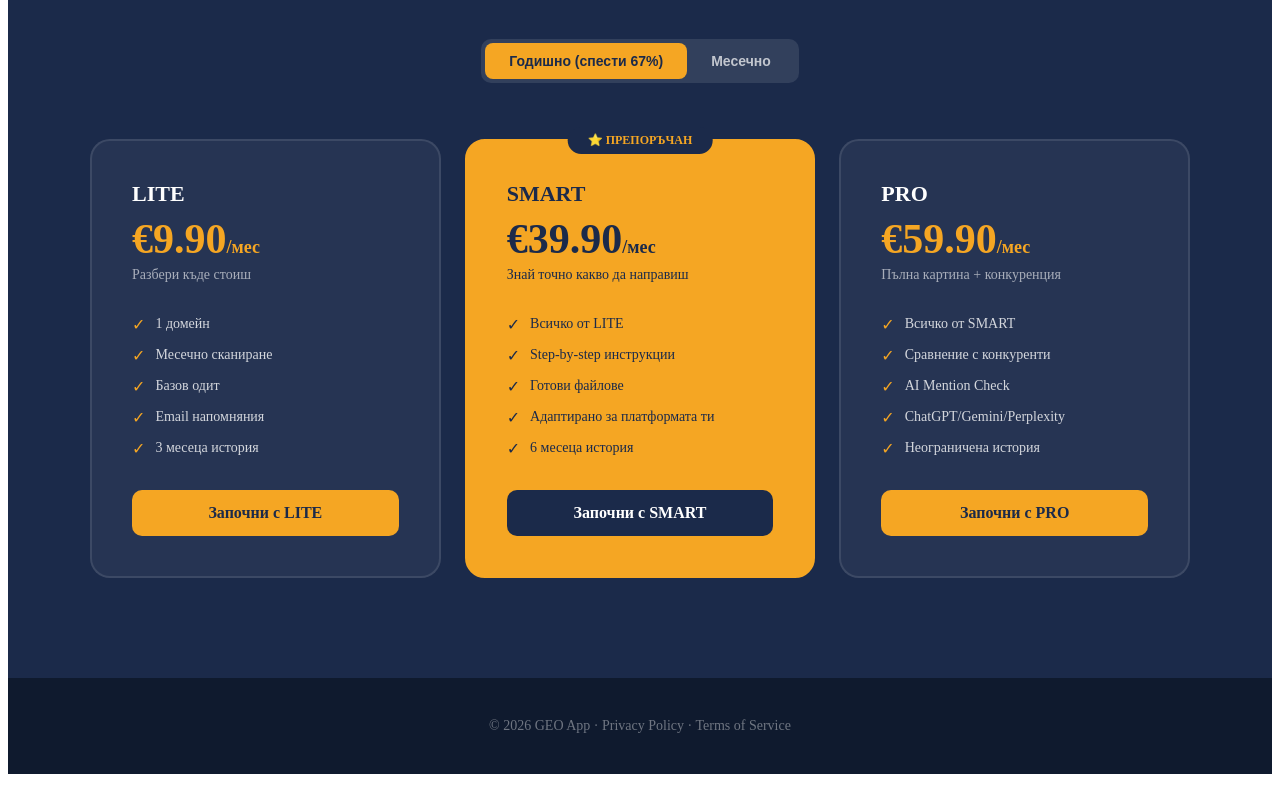
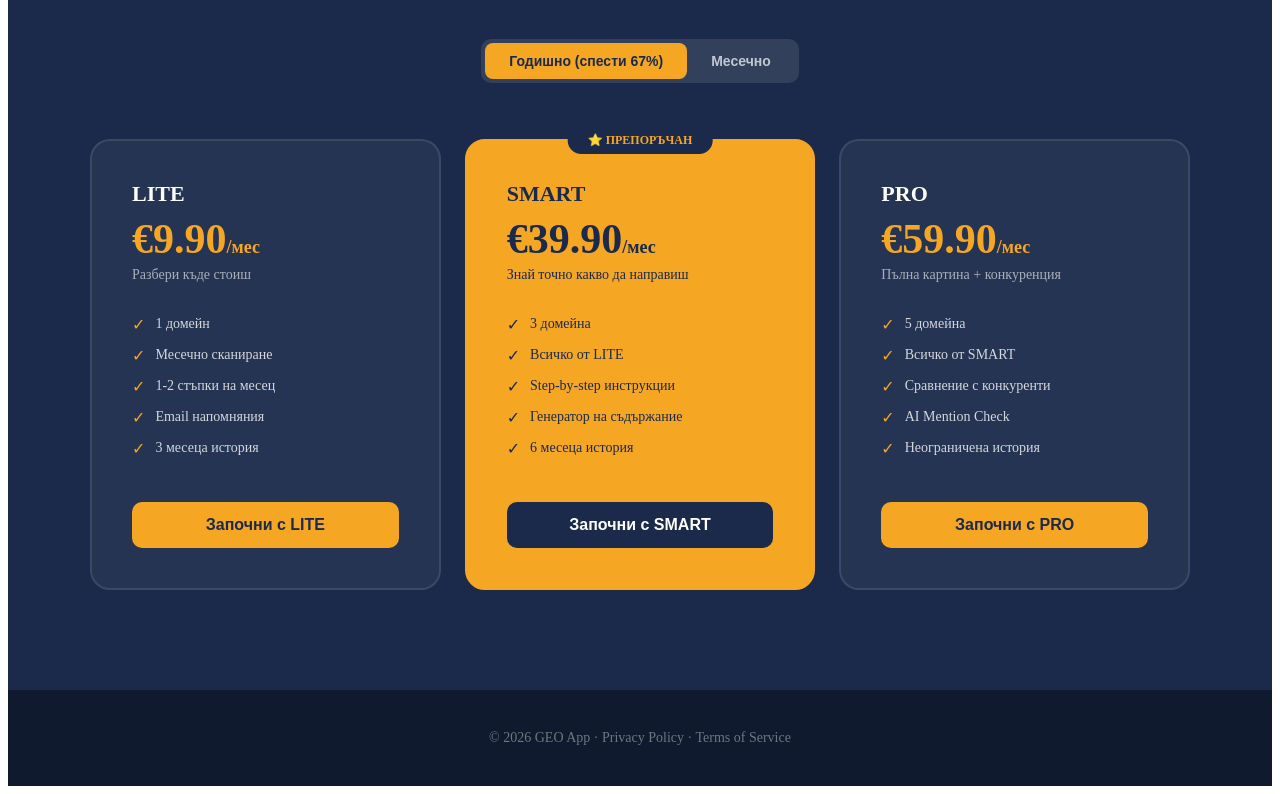
Before and after one commit to tedokr/geo-ap, a Next.js app: page / in a window 1280 px wide. Shown: the part 4942-5736 px from the top of the page. Built offline with nearby package versions, Linux system fonts and the light colour scheme.

Commit message:
Update page.tsx

```diff
--- a/app/page.tsx
+++ b/app/page.tsx
@@ -366,6 +366,39 @@ function WhyMonthlySection() {
 
 function PricingSection() {
   const [period, setPeriod] = useState<"monthly" | "yearly">("yearly");
+  const [loading, setLoading] = useState<string | null>(null);
+
+  const priceIds = {
+    monthly: {
+      lite: process.env.NEXT_PUBLIC_STRIPE_LITE_MONTHLY || '',
+      smart: process.env.NEXT_PUBLIC_STRIPE_SMART_MONTHLY || '',
+      pro: process.env.NEXT_PUBLIC_STRIPE_PRO_MONTHLY || '',
+    },
+    yearly: {
+      lite: process.env.NEXT_PUBLIC_STRIPE_LITE_YEARLY || '',
+      smart: process.env.NEXT_PUBLIC_STRIPE_SMART_YEARLY || '',
+      pro: process.env.NEXT_PUBLIC_STRIPE_PRO_YEARLY || '',
+    }
+  }
+
+  const handleCheckout = async (plan: string) => {
+    setLoading(plan)
+    const priceId = priceIds[period][plan as keyof typeof priceIds.monthly]
+    try {
+      const res = await fetch('/api/checkout', {
+        method: 'POST',
+        headers: { 'Content-Type': 'application/json' },
+        body: JSON.stringify({ priceId })
+      })
+      const data = await res.json()
+      if (data.url) window.location.href = data.url
+      else alert('Грешка при checkout. Опитай пак.')
+    } catch {
+      alert('Грешка при checkout. Опитай пак.')
+    }
+    setLoading(null)
+  }
+
   const prices = {
     monthly: ["€29.90", "€59.90", "€79.90"],
     yearly: ["€9.90", "€39.90", "€59.90"],
@@ -385,9 +418,9 @@ function PricingSection() {
         </div>
         <div style={{ display: "grid", gridTemplateColumns: "repeat(3, 1fr)", gap: 24 }}>
           {[
-            { name: "LITE", price: currentPrices[0], desc: "Разбери къде стоиш", features: ["1 домейн", "Месечно сканиране", "Базов одит", "Email напомняния", "3 месеца история"], recommended: false },
-            { name: "SMART", price: currentPrices[1], desc: "Знай точно какво да направиш", features: ["Всичко от LITE", "Step-by-step инструкции", "Готови файлове", "Адаптирано за платформата ти", "6 месеца история"], recommended: true },
-            { name: "PRO", price: currentPrices[2], desc: "Пълна картина + конкуренция", features: ["Всичко от SMART", "Сравнение с конкуренти", "AI Mention Check", "ChatGPT/Gemini/Perplexity", "Неограничена история"], recommended: false },
+            { name: "LITE", key: "lite", price: currentPrices[0], desc: "Разбери къде стоиш", features: ["1 домейн", "Месечно сканиране", "1-2 стъпки на месец", "Email напомняния", "3 месеца история"], recommended: false },
+            { name: "SMART", key: "smart", price: currentPrices[1], desc: "Знай точно какво да направиш", features: ["3 домейна", "Всичко от LITE", "Step-by-step инструкции", "Генератор на съдържание", "6 месеца история"], recommended: true },
+            { name: "PRO", key: "pro", price: currentPrices[2], desc: "Пълна картина + конкуренция", features: ["5 домейна", "Всичко от SMART", "Сравнение с конкуренти", "AI Mention Check", "Неограничена история"], recommended: false },
           ].map(plan => (
             <div key={plan.name} style={{ background: plan.recommended ? COLORS.orange : "rgba(255,255,255,0.05)", border: `2px solid ${plan.recommended ? COLORS.orange : "rgba(255,255,255,0.1)"}`, borderRadius: 20, padding: 40, position: "relative", textAlign: "left" }}>
               {plan.recommended && <div style={{ position: "absolute", top: -14, left: "50%", transform: "translateX(-50%)", background: COLORS.navy, color: COLORS.orange, padding: "6px 20px", borderRadius: 20, fontSize: 12, fontWeight: 700, whiteSpace: "nowrap" }}>⭐ ПРЕПОРЪЧАН</div>}
@@ -400,9 +433,12 @@ function PricingSection() {
                   <span style={{ color: plan.recommended ? COLORS.navy : "rgba(255,255,255,0.8)", fontSize: 14 }}>{f}</span>
                 </div>
               ))}
-              <a href="/login" style={{ display: "block", marginTop: 32, width: "100%", background: plan.recommended ? COLORS.navy : COLORS.orange, color: plan.recommended ? COLORS.white : COLORS.navy, padding: "14px", borderRadius: 10, textDecoration: "none", fontWeight: 700, cursor: "pointer", fontSize: 16, textAlign: "center", boxSizing: "border-box" }}>
-                Започни с {plan.name}
-              </a>
+              <button
+                onClick={() => handleCheckout(plan.key)}
+                disabled={loading === plan.key}
+                style={{ marginTop: 32, width: "100%", background: plan.recommended ? COLORS.navy : COLORS.orange, color: plan.recommended ? COLORS.white : COLORS.navy, padding: "14px", borderRadius: 10, border: "none", fontWeight: 700, cursor: loading === plan.key ? "not-allowed" : "pointer", fontSize: 16, opacity: loading === plan.key ? 0.7 : 1 }}>
+                {loading === plan.key ? "⏳ Зареждане..." : `Започни с ${plan.name}`}
+              </button>
             </div>
           ))}
         </div>
```
